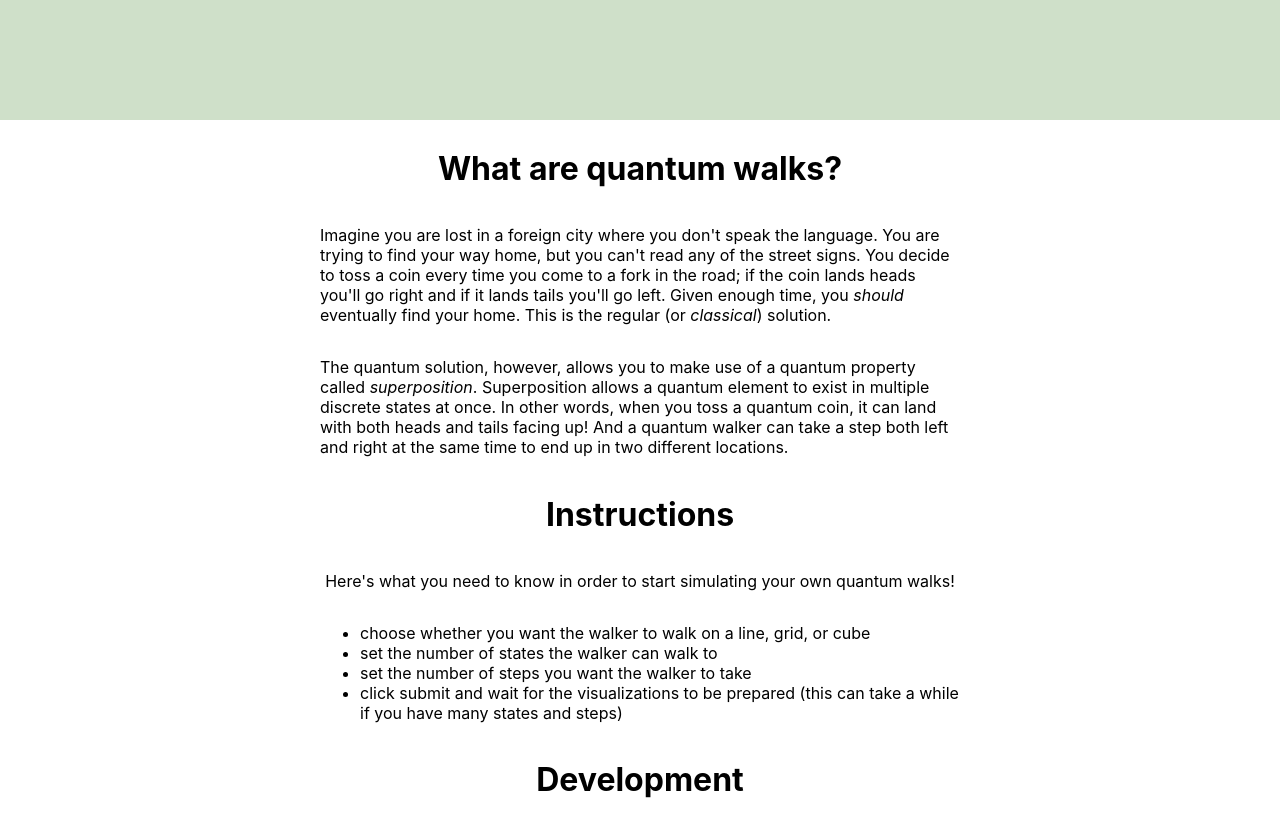
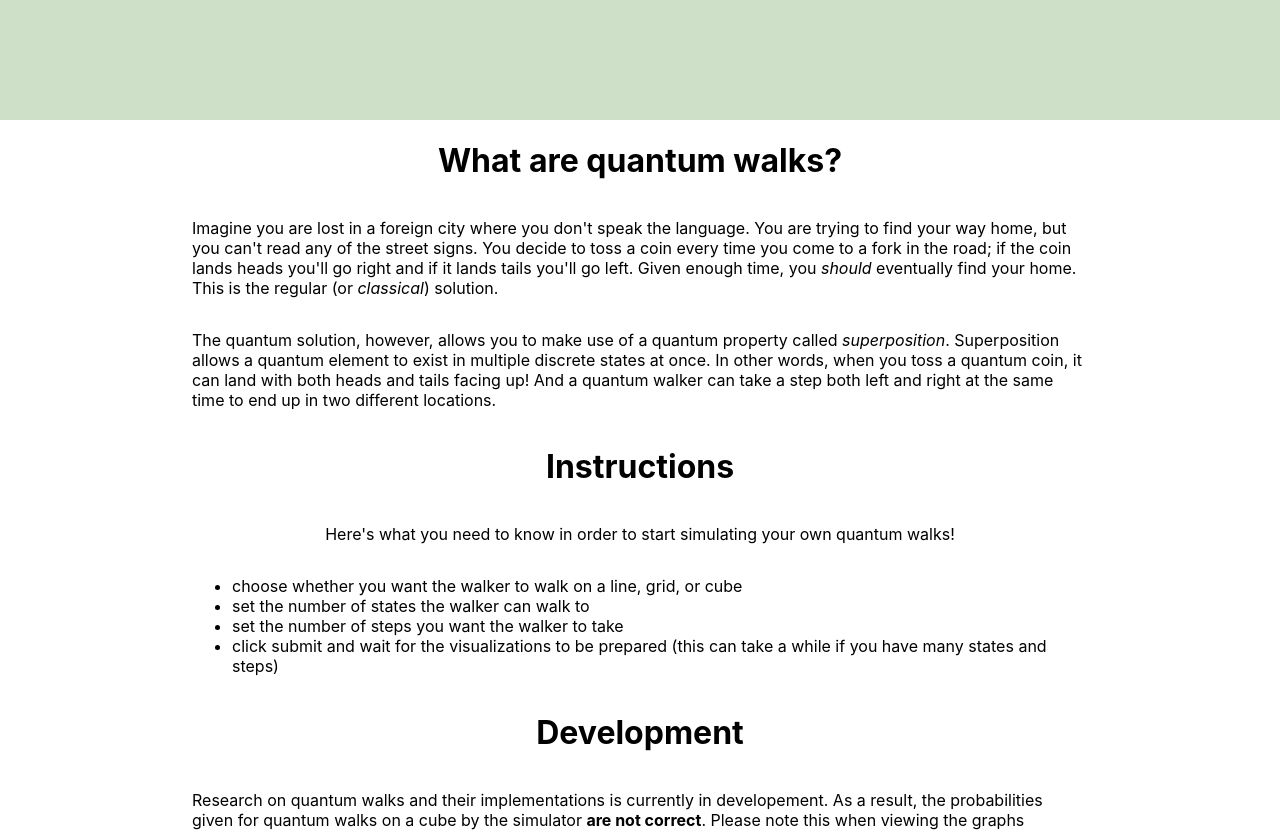
Before and after one commit to addie43110/qwalk-app, a React (Create React App) app: page / in a window 1280 px wide. Shown: the part 680-1512 px from the top of the page. Built offline with nearby package versions, Linux system fonts and the light colour scheme.

Commit message:
no more text overlap

```diff
--- a/src/component/css/InstructionsPanel.module.css
+++ b/src/component/css/InstructionsPanel.module.css
@@ -1,9 +1,9 @@
 .container {
+    overflow: hidden;
     display: flex;
     flex-direction: column;
     justify-content: center;
     align-items: center;
-    height:100%;
     width: 100%;
     -webkit-background-size: cover;
     -moz-background-size: cover;
@@ -18,7 +18,8 @@
     flex-direction: column;
     justify-content: center;
     align-items: center;
-    width: 50%;
+    min-width: 50%;
+    max-width: 70%;
 }
 
 .textblock {
```
